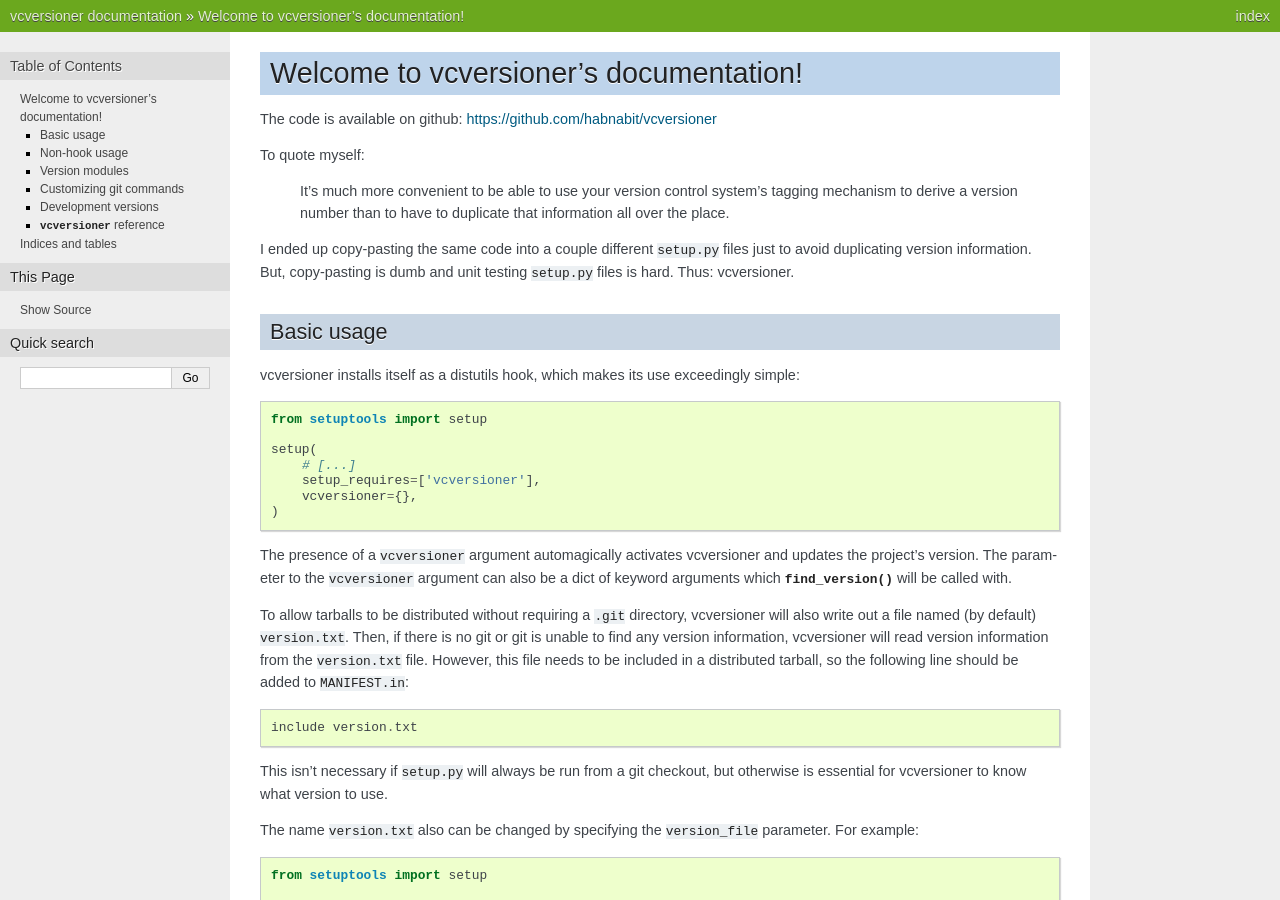
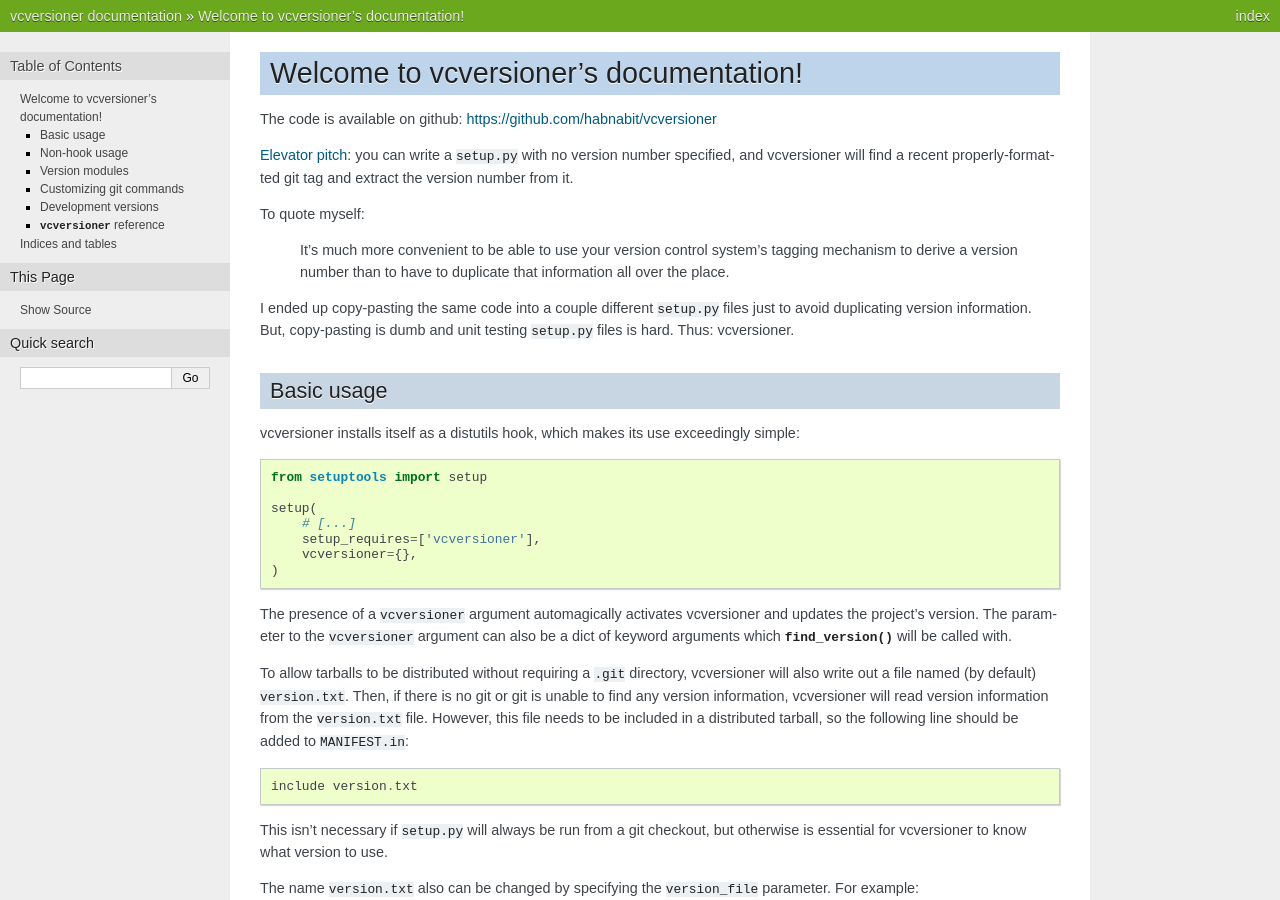
Before and after one commit to habnabit/vcversioner, a Sphinx documentation site: the page built from docs/index.rst, in a window 1280 px wide and 900 px high. Built offline with Sphinx 7.4.7, drawn with Linux system fonts in a browser that asks for light colours; the version number could not be read and is left out.

Commit message:
Add a better blurb.

```diff
--- a/README.rst
+++ b/README.rst
@@ -5,6 +5,10 @@
 ===========
 
 In-depth documentation: https://vcversioner.readthedocs.org/en/latest/
+
+`Elevator pitch`_: you can write a ``setup.py`` with no version number
+specified, and vcversioner will find a recent properly-formatted git tag and
+extract the version number from it.
 
 To quote myself:
 
@@ -35,3 +39,5 @@
 also be added to ``MANIFEST.in``::
 
   include version.txt
+
+.. _Elevator pitch: http://en.wikipedia.org/wiki/Elevator_pitch
--- a/docs/index.rst
+++ b/docs/index.rst
@@ -2,6 +2,10 @@
 =======================================
 
 The code is available on github: https://github.com/habnabit/vcversioner
+
+`Elevator pitch`_: you can write a ``setup.py`` with no version number
+specified, and vcversioner will find a recent properly-formatted git tag and
+extract the version number from it.
 
 To quote myself:
 
@@ -162,5 +166,6 @@
 * :ref:`search`
 
 
+.. _Elevator pitch: http://en.wikipedia.org/wiki/Elevator_pitch
 .. _pip: https://pypi.python.org/pypi/pip
 .. _PEP 386: http://www.python.org/dev/peps/pep-0386/
```
